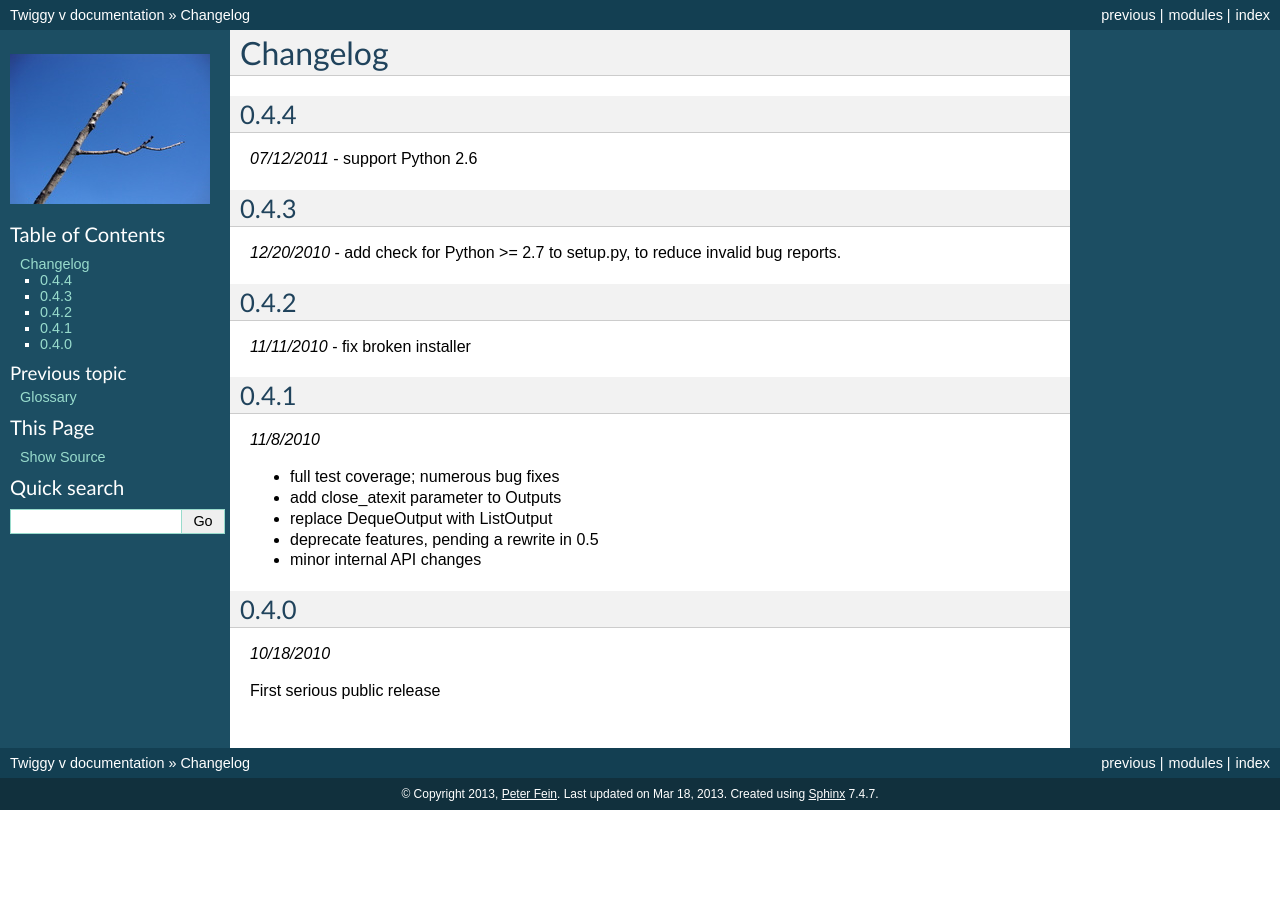
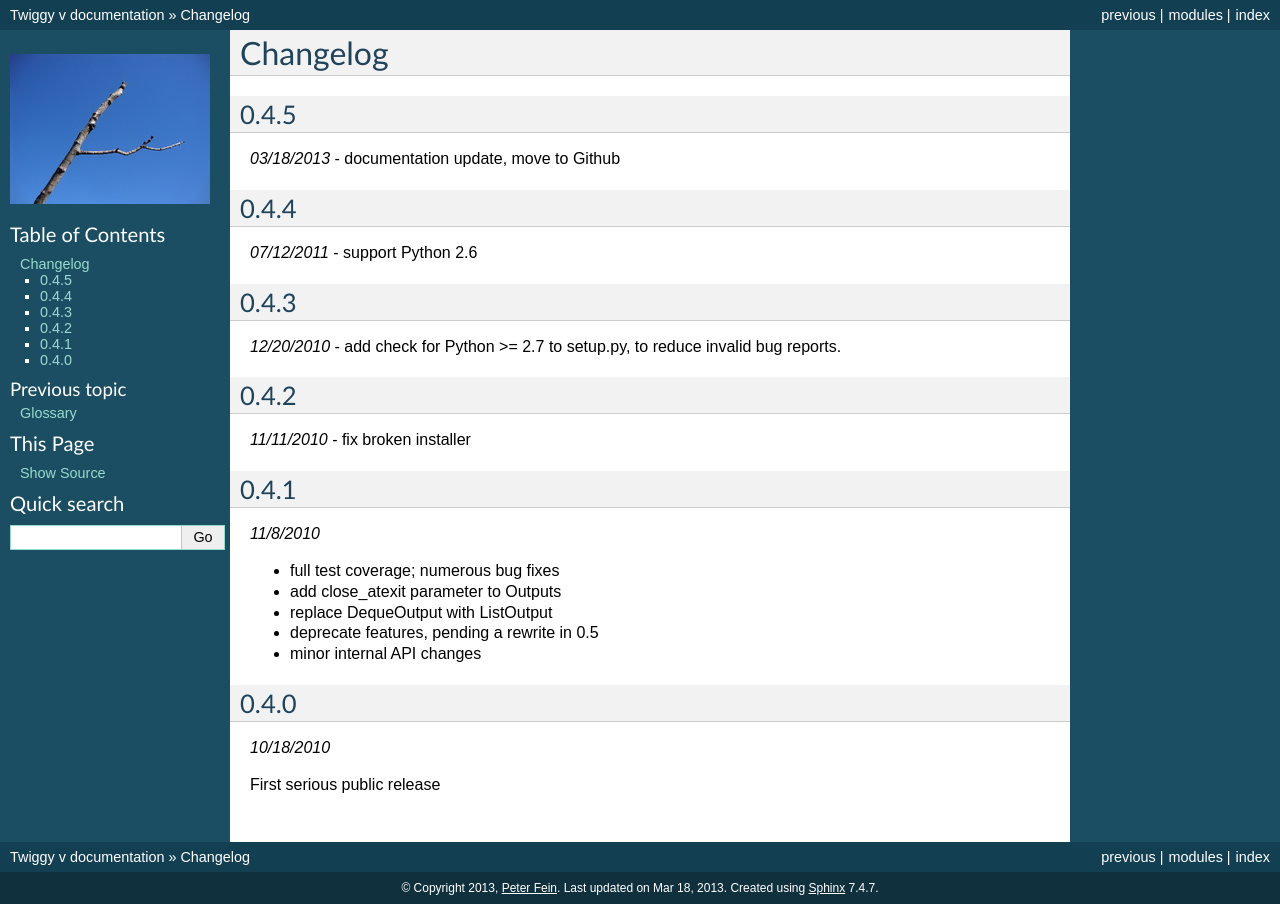
Before and after one commit to wearpants/twiggy, a Sphinx documentation site: the page built from doc/changelog.rst, in a window 1280 px wide. Built offline with Sphinx 7.4.7, drawn with Linux system fonts in a browser that asks for light colours; the version number could not be read and is left out.

Commit message:
bump changelog

```diff
--- a/doc/changelog.rst
+++ b/doc/changelog.rst
@@ -1,6 +1,12 @@
 ###############################
 Changelog
 ###############################
+
+******************************
+0.4.5
+******************************
+*03/18/2013*
+- documentation update, move to Github
 
 ******************************
 0.4.4
```
